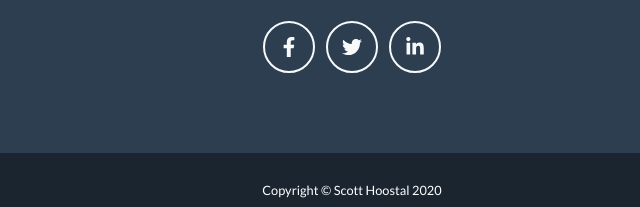
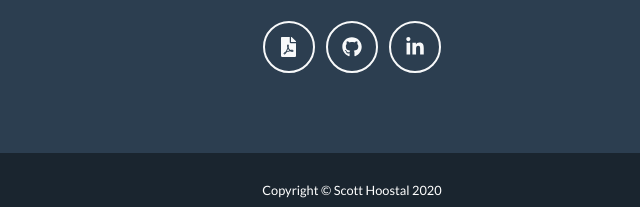
Before and after one commit to 500inthegraveyard/ScottPortfolio, a website: page dist/index.html in a window 1280 px wide. Shown: the part 3086-3293 px from the top of the page, 288-928 px from the left. Drawn offline with nearby package versions, Linux system fonts and the light colour scheme.

Commit message:
working footer icons

```diff
--- a/dist/index.html
+++ b/dist/index.html
@@ -214,8 +214,8 @@
                     <!-- Footer Social Icons-->
                     <div class="col-lg-4 mb-5 mb-lg-0">
                         <h4 class="text-uppercase mb-4">Resume and Links</h4>
-                        <a class="btn btn-outline-light btn-social mx-1" href="#!"><i class="fab fa-fw fa-facebook-f"></i></a>
-                        <a class="btn btn-outline-light btn-social mx-1" href="#!"><i class="fab fa-fw fa-twitter"></i></a>
+                        <a class="btn btn-outline-light btn-social mx-1" href="#!"><i  class="fa fa-file-pdf"></i></a>
+                        <a class="btn btn-outline-light btn-social mx-1" href="https://github.com/500inthegraveyard"><i class="fab fa-fw fa-github"></i></a>
                         <a class="btn btn-outline-light btn-social mx-1" href="https://www.linkedin.com/in/scott-hoostal-446458157/"><i class="fab fa-fw fa-linkedin-in"></i></a>
                         <!-- <a class="btn btn-outline-light btn-social mx-1" href="#!"><i class="fab fa-fw fa-dribbble"></i></a> -->
                     </div>
```
